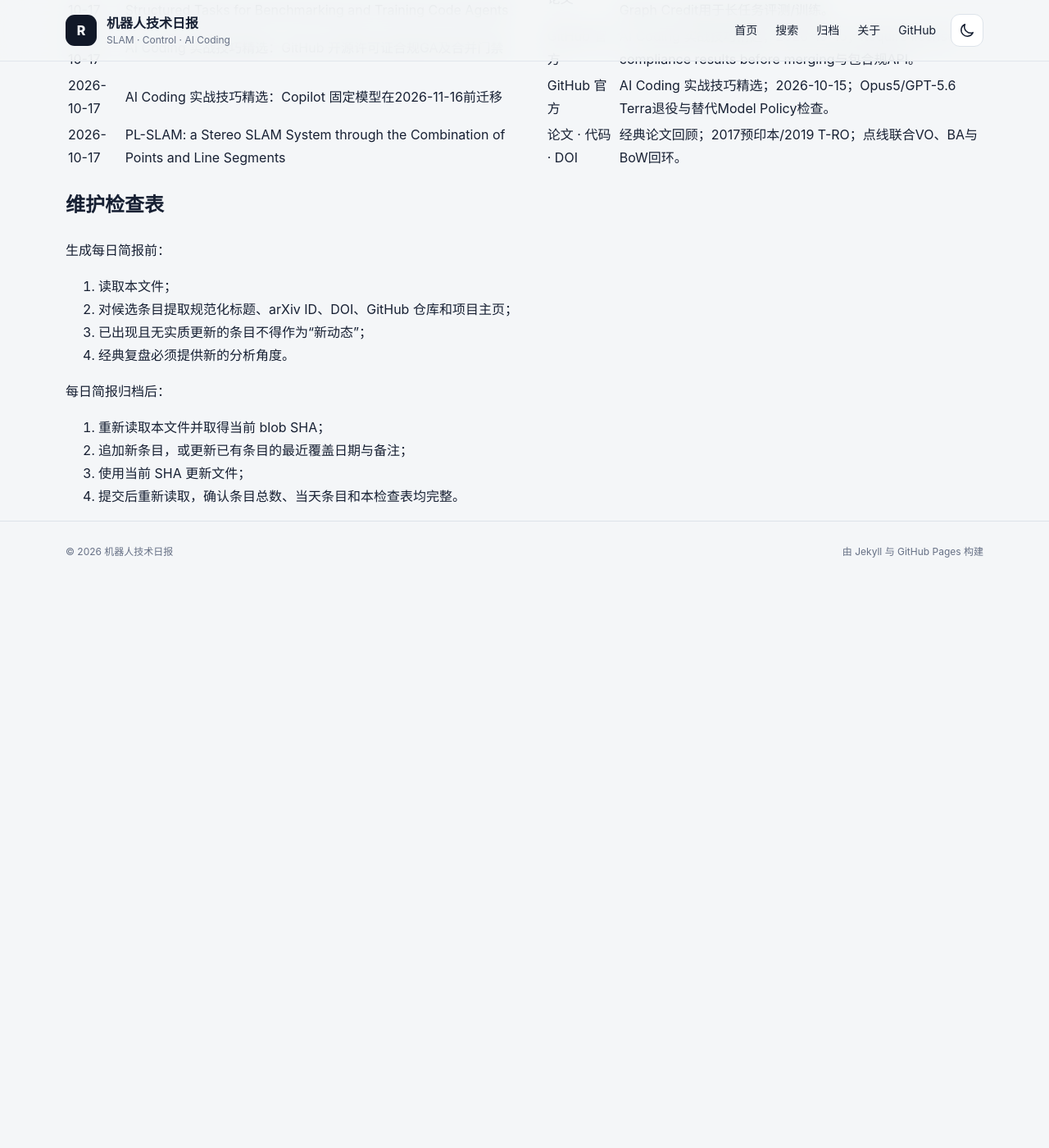
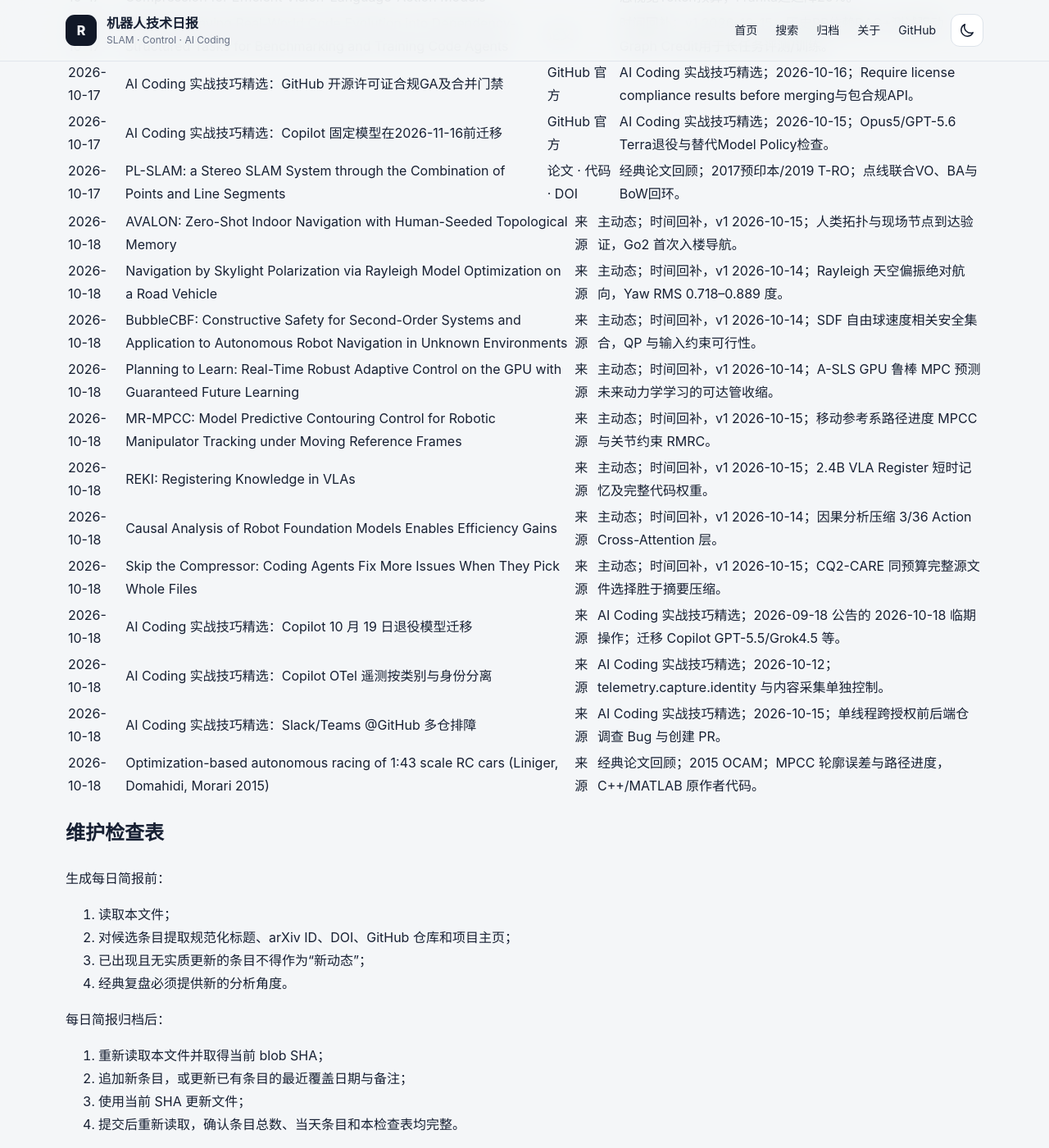
Before and after one commit to helywin/daily, a Jekyll site: the page built from robotics-brief-covered-items.md, in a window 1280 px wide and 1400 px high, scrolled down 69187 px. Shown: the whole window at 82% size. Built offline with Jekyll 4.4.1, drawn with Linux system fonts in a browser that asks for light colours; our own code applies the rules of GitHub Pages for plain Markdown files; before the commit the page ends 69895 px from its top, so only the background shows below that; some of the changed text lies outside the part shown.

Commit message:
docs: update robotics brief coverage index for 2026-10-18

```diff
--- a/robotics-brief-covered-items.md
+++ b/robotics-brief-covered-items.md
@@ -1,6 +1,6 @@
 # 机器人技术简报已覆盖条目索引
 
-> 最后更新：2026-10-17（Asia/Shanghai）
+> 最后更新：2026-10-18（Asia/Shanghai）
 >
 > 用途：每日简报选题前强制查重。本文件保留全部历史条目的最近覆盖日期、规范标题、至少一个可直接访问的原始来源和必要备注。
 >
@@ -152,6 +152,8 @@
 > 2026-10-16 新增 8 条主动态、3 条 AI Coding 实战技巧精选与 1 条经典论文回顾，共 1007 条。
 >
 > 2026-10-17 新增 8 条主动态、2 条 AI Coding 实战技巧精选与 1 条经典论文回顾，共 1018 条。
+>
+> 2026-10-18 新增 8 条主动态、3 条 AI Coding 实战技巧精选与 1 条经典论文回顾，共 1030 条。
 >
 ## 已核验条目
 
@@ -1249,6 +1251,20 @@
 | 2026-10-17 | AI Coding 实战技巧精选：Copilot 固定模型在2026-11-16前迁移 | [GitHub 官方](https://github.blog/changelog/2026-10-15-upcoming-deprecation-of-selected-github-copilot-models-in-mid-november/) | AI Coding 实战技巧精选；2026-10-15；Opus5/GPT-5.6 Terra退役与替代Model Policy检查。 |
 | 2026-10-17 | PL-SLAM: a Stereo SLAM System through the Combination of Points and Line Segments | [论文](https://arxiv.org/abs/1705.09479) · [代码](https://github.com/rubengooj/pl-slam) · [DOI](https://doi.org/10.1109/TRO.2019.2899783) | 经典论文回顾；2017预印本/2019 T-RO；点线联合VO、BA与BoW回环。 |
 
+
+| 2026-10-18 | AVALON: Zero-Shot Indoor Navigation with Human-Seeded Topological Memory | [来源](https://arxiv.org/abs/2610.21586) | 主动态；时间回补，v1 2026-10-15；人类拓扑与现场节点到达验证，Go2 首次入楼导航。 |
+| 2026-10-18 | Navigation by Skylight Polarization via Rayleigh Model Optimization on a Road Vehicle | [来源](https://arxiv.org/abs/2610.20797) | 主动态；时间回补，v1 2026-10-14；Rayleigh 天空偏振绝对航向，Yaw RMS 0.718–0.889 度。 |
+| 2026-10-18 | BubbleCBF: Constructive Safety for Second-Order Systems and Application to Autonomous Robot Navigation in Unknown Environments | [来源](https://arxiv.org/abs/2610.20895) | 主动态；时间回补，v1 2026-10-14；SDF 自由球速度相关安全集合，QP 与输入约束可行性。 |
+| 2026-10-18 | Planning to Learn: Real-Time Robust Adaptive Control on the GPU with Guaranteed Future Learning | [来源](https://arxiv.org/abs/2610.20925) | 主动态；时间回补，v1 2026-10-14；A-SLS GPU 鲁棒 MPC 预测未来动力学学习的可达管收缩。 |
+| 2026-10-18 | MR-MPCC: Model Predictive Contouring Control for Robotic Manipulator Tracking under Moving Reference Frames | [来源](https://arxiv.org/abs/2610.21292) | 主动态；时间回补，v1 2026-10-15；移动参考系路径进度 MPCC 与关节约束 RMRC。 |
+| 2026-10-18 | REKI: Registering Knowledge in VLAs | [来源](https://arxiv.org/abs/2610.22178) | 主动态；时间回补，v1 2026-10-15；2.4B VLA Register 短时记忆及完整代码权重。 |
+| 2026-10-18 | Causal Analysis of Robot Foundation Models Enables Efficiency Gains | [来源](https://arxiv.org/abs/2610.20750) | 主动态；时间回补，v1 2026-10-14；因果分析压缩 3/36 Action Cross-Attention 层。 |
+| 2026-10-18 | Skip the Compressor: Coding Agents Fix More Issues When They Pick Whole Files | [来源](https://arxiv.org/abs/2610.21073) | 主动态；时间回补，v1 2026-10-15；CQ2-CARE 同预算完整源文件选择胜于摘要压缩。 |
+| 2026-10-18 | AI Coding 实战技巧精选：Copilot 10 月 19 日退役模型迁移 | [来源](https://github.blog/changelog/2026-09-18-upcoming-deprecation-of-selected-github-copilot-models-in-mid-october/) | AI Coding 实战技巧精选；2026-09-18 公告的 2026-10-18 临期操作；迁移 Copilot GPT-5.5/Grok4.5 等。 |
+| 2026-10-18 | AI Coding 实战技巧精选：Copilot OTel 遥测按类别与身份分离 | [来源](https://github.blog/changelog/2026-10-12-client-telemetry-user-attribution-and-configurable-capture/) | AI Coding 实战技巧精选；2026-10-12；telemetry.capture.identity 与内容采集单独控制。 |
+| 2026-10-18 | AI Coding 实战技巧精选：Slack/Teams @GitHub 多仓排障 | [来源](https://github.blog/changelog/2026-10-15-copilot-in-slack-and-teams-adds-model-and-repository-updates/) | AI Coding 实战技巧精选；2026-10-15；单线程跨授权前后端仓调查 Bug 与创建 PR。 |
+| 2026-10-18 | Optimization-based autonomous racing of 1:43 scale RC cars (Liniger, Domahidi, Morari 2015) | [来源](https://doi.org/10.1002/oca.2123) | 经典论文回顾；2015 OCAM；MPCC 轮廓误差与路径进度，C++/MATLAB 原作者代码。 |
+
 ## 维护检查表
 
 生成每日简报前：
```
